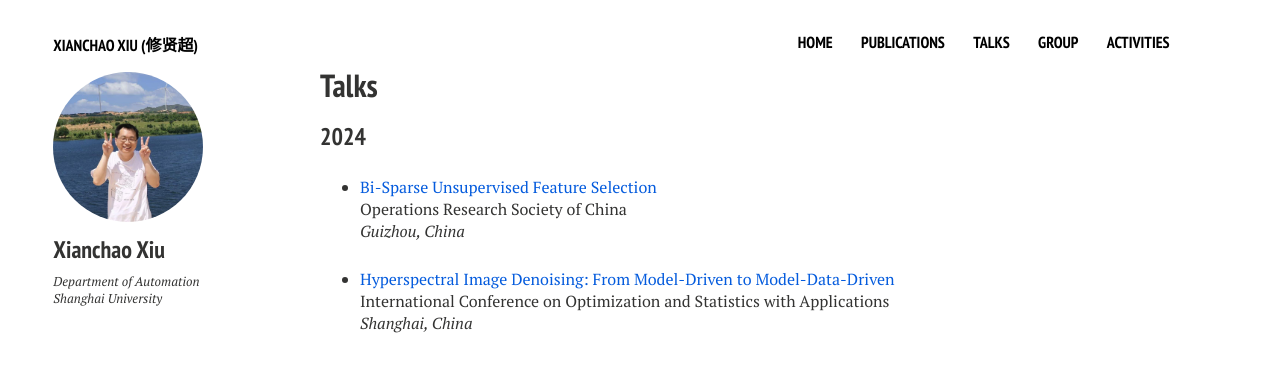
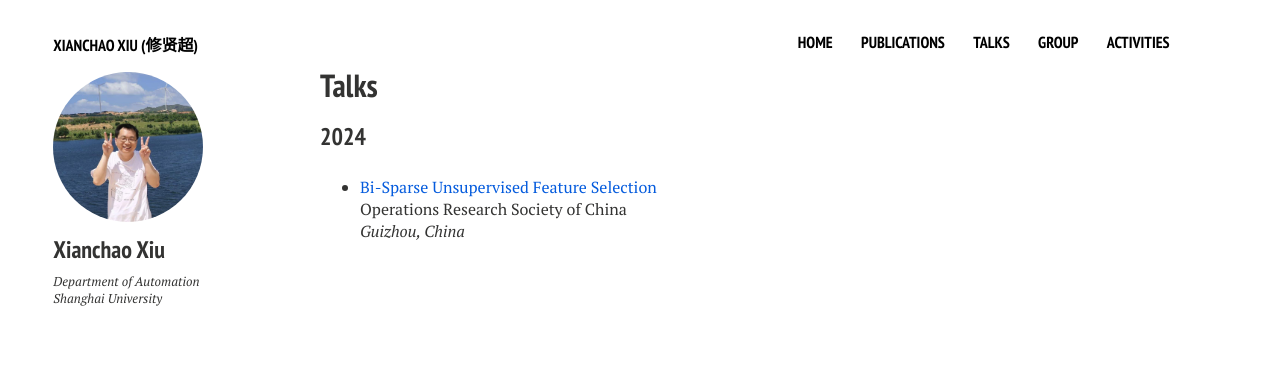
Before and after one commit to xianchaoxiu/xianchaoxiu.github.io, a Jekyll site: the page built from talks/index.md, in a window 1280 px wide. Shown: the top 372 px of the page. Built offline with Jekyll 4.4.1, drawn with Linux system fonts in a browser that asks for light colours; nearby versions of some CDN libraries.

Commit message:
Update index.md

```diff
--- a/talks/index.md
+++ b/talks/index.md
@@ -15,7 +15,3 @@ share: false
 * <a href="../talks/2024-ORSC.pdf" class="textlink" target="_blank"> Bi-Sparse Unsupervised Feature Selection </a> <br>
 Operations Research Society of China <br>
 <i>Guizhou, China</i><br>
-
-* <a href="../talks/2024-ICOSA.pdf" class="textlink" target="_blank"> Hyperspectral Image Denoising: From Model-Driven to Model-Data-Driven </a>  <br>
-International Conference on Optimization and Statistics with Applications <br>
-<i>Shanghai, China</i><br>
```
